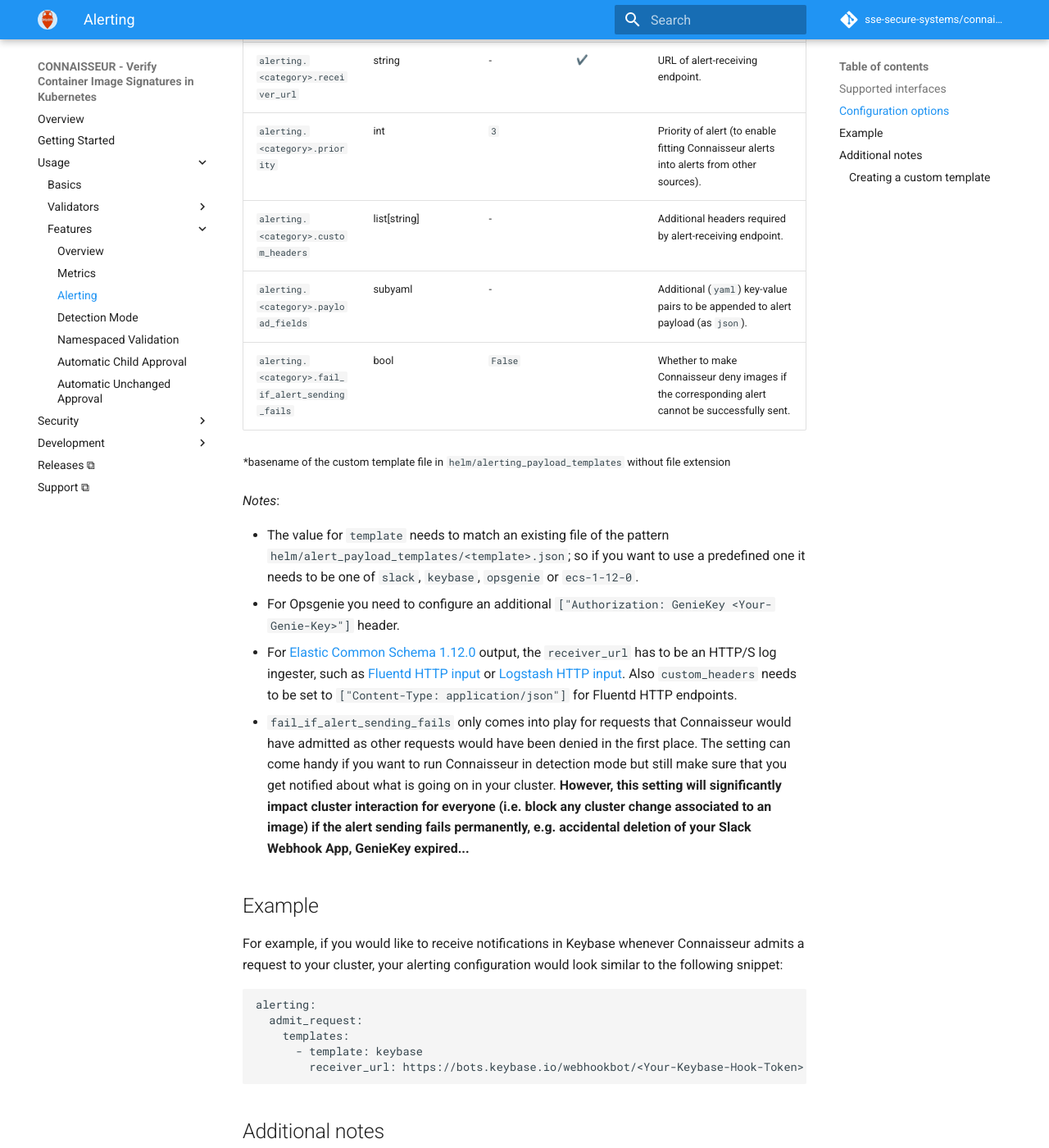
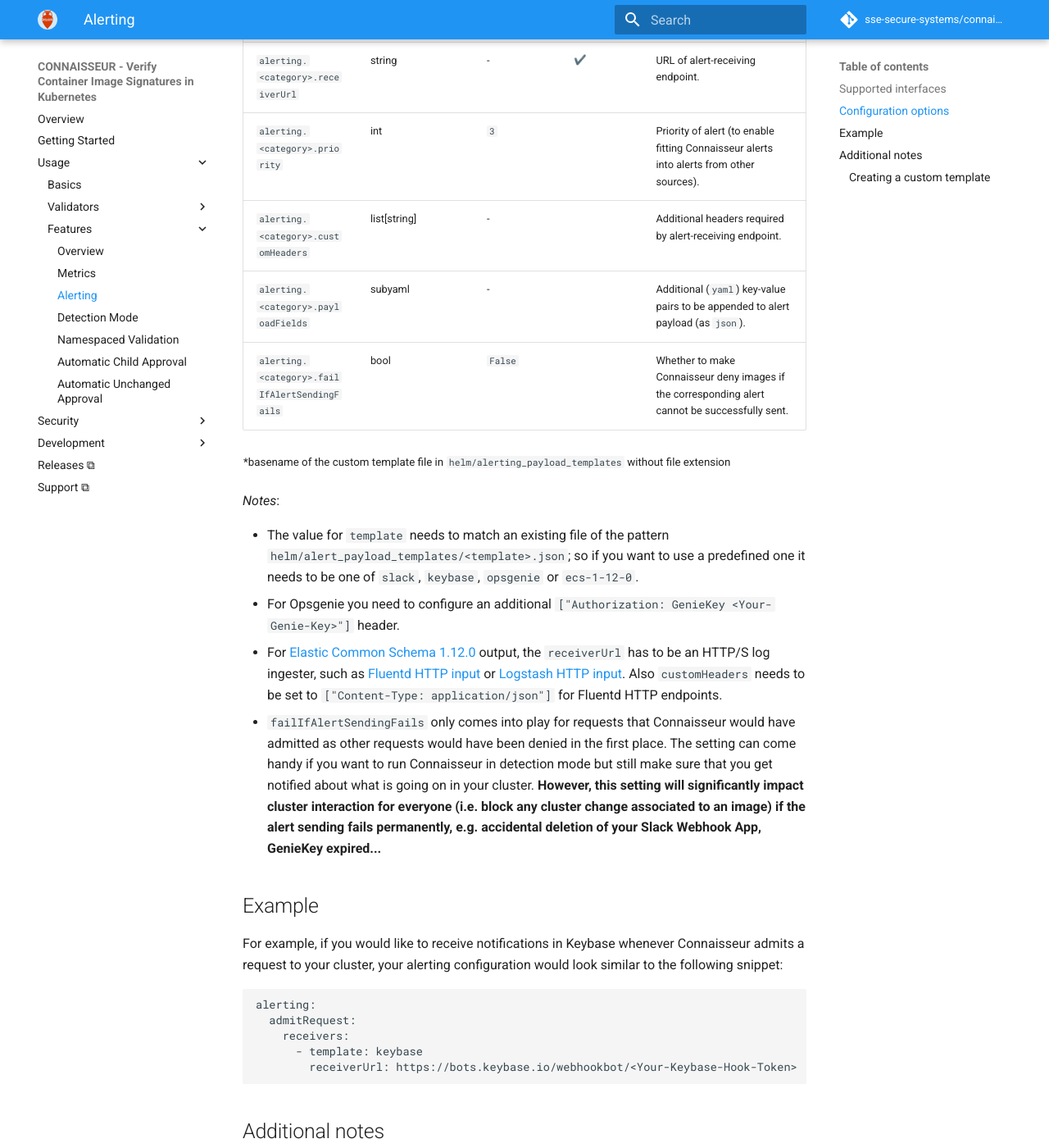
Before and after one commit to sse-secure-systems/connaisseur, an MkDocs documentation site: the page built from docs/features/alerting.md, in a window 1280 px wide and 1400 px high, scrolled down 842 px. Shown: the whole window at 82% size. Built offline with MkDocs 1.6.1 and Material for MkDocs 9.7.7, drawn with Linux system fonts in a browser that asks for light colours; emoji names are drawn with the system emoji font; comment, search, counter and statistics services are not loaded; the version menu is left out; some of the changed text lies outside the part shown.

Commit message:
refactor: Improve naming within alerting configuration

````diff
--- a/docs/features/alerting.md
+++ b/docs/features/alerting.md
@@ -14,17 +14,17 @@
 
 ## Configuration options
 
-Currently, Connaisseur supports alerting on either admittance of images, denial of images or both. These event categories can be configured independently of each other under the relevant category (i.e. `admit_request` or `reject_request`):
+Currently, Connaisseur supports alerting on either admittance of images, denial of images or both. These event categories can be configured independently of each other under the relevant category (i.e. `admitRequest` or `rejectRequest`):
 
 | Key                                                |  Accepted values                                      | Default           | Required           | Description                                                                                        |
 | -------------------------------------------------- | ----------------------------------------------------  | ----------------- | ------------------ | -------------------------------------------------------------------------------------------------- |
-| `alerting.cluster_identifier`                      | string                                                | `"not specified"` |                    | Cluster identifier used in alert payload to distinguish between alerts from different clusters.     |
+| `alerting.clusterIdentifier`                      | string                                                | `"not specified"` |                    | Cluster identifier used in alert payload to distinguish between alerts from different clusters.     |
 | `alerting.<category>.template`                     | `opsgenie`, `slack`, `keybase`, `ecs-1-12-0` or custom<sup>*</sup>  | -                 | :heavy_check_mark: | File in `helm/alert_payload_templates/` to be used as alert payload template.           |
-| `alerting.<category>.receiver_url`                 | string                                                | -                 | :heavy_check_mark: | URL of alert-receiving endpoint.                                                                    |
+| `alerting.<category>.receiverUrl`                 | string                                                | -                 | :heavy_check_mark: | URL of alert-receiving endpoint.                                                                    |
 | `alerting.<category>.priority`                     | int                                                   | `3`               |                    | Priority of alert (to enable fitting Connaisseur alerts into alerts from other sources).            |
-| `alerting.<category>.custom_headers`               | list[string]                                          | -                 |                    | Additional headers required by alert-receiving endpoint.                                            |
-| `alerting.<category>.payload_fields`               | subyaml                                               | -                 |                    | Additional (`yaml`) key-value pairs to be appended to alert payload (as `json`). |
-| `alerting.<category>.fail_if_alert_sending_fails`  | bool                                                  | `False`           |                    | Whether to make Connaisseur deny images if the corresponding alert cannot be successfully sent.    |
+| `alerting.<category>.customHeaders`               | list[string]                                          | -                 |                    | Additional headers required by alert-receiving endpoint.                                            |
+| `alerting.<category>.payloadFields`               | subyaml                                               | -                 |                    | Additional (`yaml`) key-value pairs to be appended to alert payload (as `json`). |
+| `alerting.<category>.failIfAlertSendingFails`  | bool                                                  | `False`           |                    | Whether to make Connaisseur deny images if the corresponding alert cannot be successfully sent.    |
 
 <sup>*basename of the custom template file in `helm/alerting_payload_templates` without file extension </sup>
 
@@ -35,8 +35,8 @@
 one it needs to be one of `slack`, `keybase`, `opsgenie` or `ecs-1-12-0`.
 - For Opsgenie you need to configure an additional
   `["Authorization: GenieKey <Your-Genie-Key>"]` header.
-- For [Elastic Common Schema 1.12.0](https://www.elastic.co/guide/en/ecs/1.12/index.html) output, the `receiver_url` has to be an HTTP/S log ingester, such as [Fluentd HTTP input](https://docs.fluentd.org/input/http) or [Logstash HTTP input](https://www.elastic.co/guide/en/logstash/current/plugins-inputs-http.html). Also `custom_headers` needs to be set to `["Content-Type: application/json"]` for Fluentd HTTP endpoints.
-- `fail_if_alert_sending_fails` only comes into play for requests that Connaisseur would have admitted as other requests would have been denied in the first place. The setting can come handy if you want to run Connaisseur in detection mode but still make sure that you get notified about what is going on in your cluster. **However, this setting will significantly impact cluster interaction for everyone (i.e. block any cluster change associated to an image) if the alert sending fails permanently, e.g. accidental deletion of your Slack Webhook App, GenieKey expired...**
+- For [Elastic Common Schema 1.12.0](https://www.elastic.co/guide/en/ecs/1.12/index.html) output, the `receiverUrl` has to be an HTTP/S log ingester, such as [Fluentd HTTP input](https://docs.fluentd.org/input/http) or [Logstash HTTP input](https://www.elastic.co/guide/en/logstash/current/plugins-inputs-http.html). Also `customHeaders` needs to be set to `["Content-Type: application/json"]` for Fluentd HTTP endpoints.
+- `failIfAlertSendingFails` only comes into play for requests that Connaisseur would have admitted as other requests would have been denied in the first place. The setting can come handy if you want to run Connaisseur in detection mode but still make sure that you get notified about what is going on in your cluster. **However, this setting will significantly impact cluster interaction for everyone (i.e. block any cluster change associated to an image) if the alert sending fails permanently, e.g. accidental deletion of your Slack Webhook App, GenieKey expired...**
 
 
 
@@ -46,10 +46,10 @@
 
 ```
 alerting:
-  admit_request:
-    templates:
+  admitRequest:
+    receivers:
       - template: keybase
-        receiver_url: https://bots.keybase.io/webhookbot/<Your-Keybase-Hook-Token>
+        receiverUrl: https://bots.keybase.io/webhookbot/<Your-Keybase-Hook-Token>
 ```
 
 ## Additional notes
@@ -70,8 +70,8 @@
 
 Referring to any of these variables in the templates works by Jinja2 notation
 (e.g. `{{ timestamp }}`). You can update your payload dynamically by adding payload
-fields in `yaml` representation in the `payload_fields` key which will be translated
+fields in `yaml` representation in the `payloadFields` key which will be translated
 to JSON by Helm as is. If your REST endpoint requires particular headers, you can
-specify them as described above in `custom_headers`.
+specify them as described above in `customHeaders`.
 
 Feel free to make a PR to share with the community if you add new neat templates for other third parties :pray:
````
Also changed, not shown: 13 other files.
